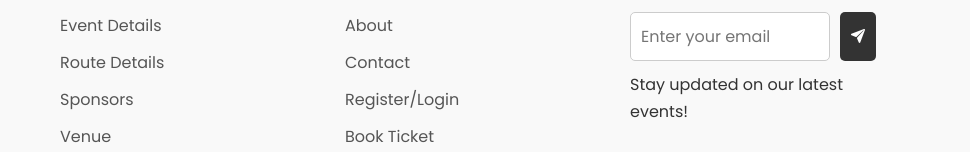
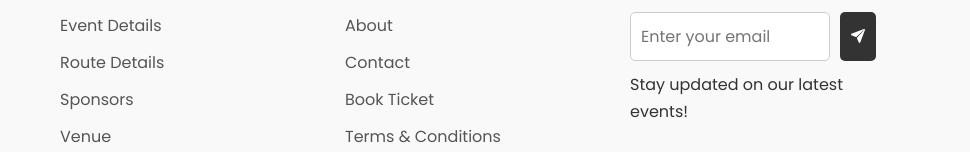
Before and after one commit to MehulGoyal07/PuneCityMarathon, a plain HTML site: page pages/AboutPCM/aboutUs.html in a window 1280 px wide. Shown: the part 800-952 px from the top of the page, 310-1280 px from the left. Drawn offline with nearby package versions, Linux system fonts and the light colour scheme; a web font is replaced by a local one.

Commit message:
footer-update

```diff
--- a/pages/AboutPCM/aboutUs.html
+++ b/pages/AboutPCM/aboutUs.html
@@ -198,7 +198,6 @@
                     <ul class="footer-list">
                         <li><a href="#" class="footer-link">About</a></li>
                         <li><a href="#" class="footer-link">Contact</a></li>
-                        <li><a href="#" class="footer-link">Register/Login</a></li>
                         <li><a href="#" class="footer-link">Book Ticket</a></li>
                         <li><a href="#" class="footer-link">Terms & Conditions</a></li>
                         <li><a href="#" class="footer-link">Privacy Policy</a></li>
```
Also changed, not shown: pages/AboutPCM/deliverables.html (+0 -1 lines), pages/AboutPCM/endorsedBy.html (+0 -1 lines), pages/AboutPCM/newsMedia.html (+0 -1 lines), pages/AboutPCM/overview.html (+0 -1 lines), pages/AboutPCM/route.html (+0 -1 lines), pages/Philanthropy/edition1stDonation.html (+0 -1 lines), pages/Philanthropy/ngoDonated.html (+0 -1 lines), pages/Philanthropy/ourMission.html (+0 -1 lines), pages/Philanthropy/successStory.html (+0 -1 lines), pages/RaceCategories/10KMEmpowerRun.html (+0 -1 lines), pages/RaceCategories/21KMLegendsRun.html (+0 -1 lines), pages/RaceCategories/3KMFamilyRun.html (+0 -1 lines), pages/RaceCategories/5KMFunRun.html (+0 -1 lines), pages/marathoInfluence/aboutMentor.html (+0 -1 lines), 3 more files.
